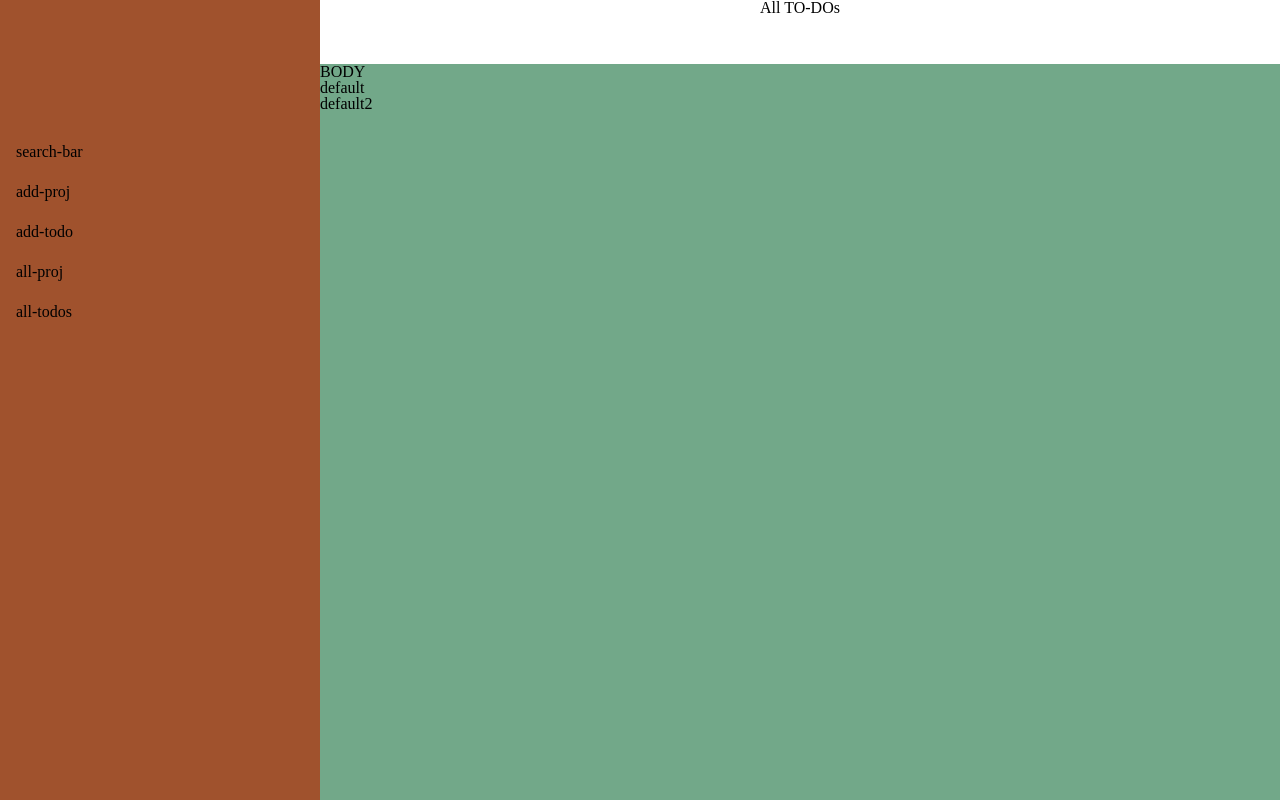
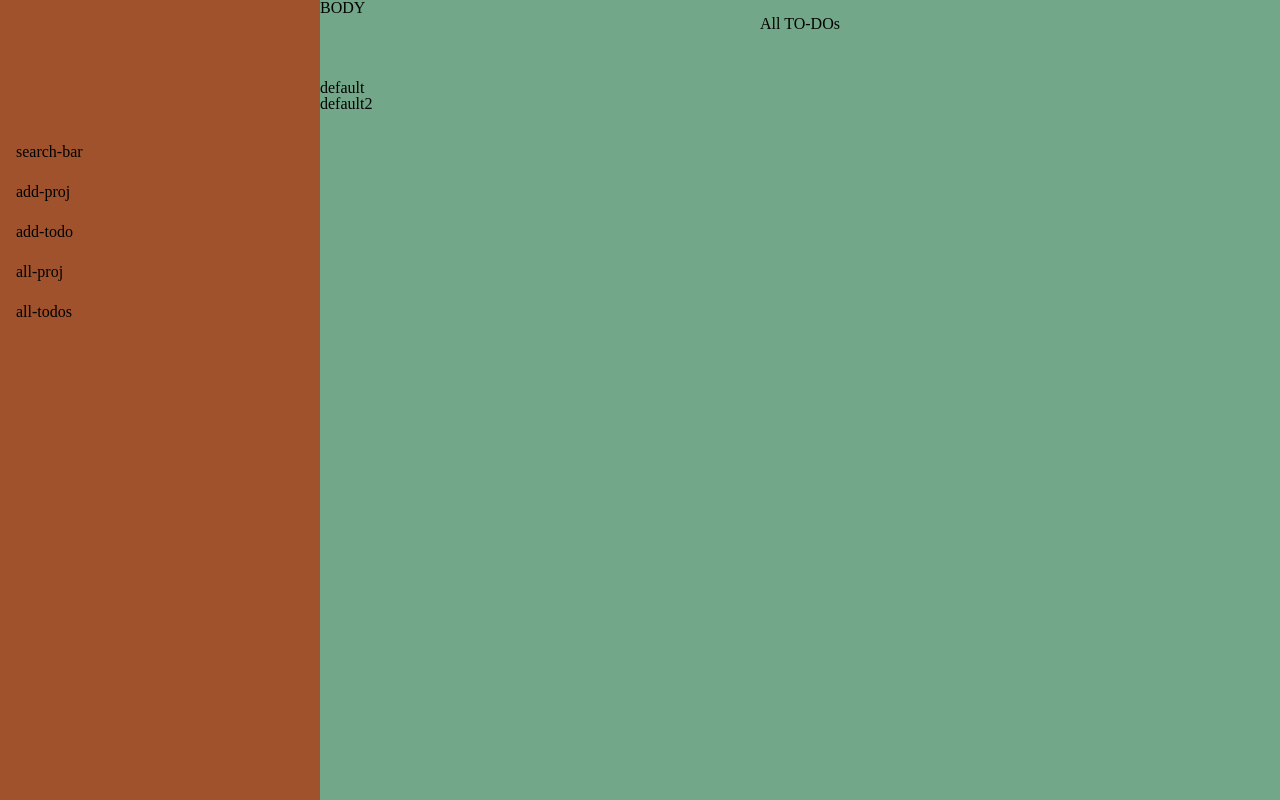
Before and after one commit to RossielCS/To-Do-List, a website built with webpack: page dist/index.html in a window 1280 px wide. Both pictures are taken after a click on the item "all-todos". Built offline with nearby package versions, Linux system fonts and the light colour scheme.

Commit message:
Reload show proj todos section on submit

```diff
--- a/src/assets/stylesheets/style.scss
+++ b/src/assets/stylesheets/style.scss
@@ -48,14 +48,15 @@ nav {
 #sect-selected-todo {
   width: 75%;
 
-  h1 {
-    height: 8%;
-    text-align: center;
-  }
+  #show-proj-todo {
+    height: 100%;
 
-  section {
+    h1 {
+      height: 8%;
+      text-align: center;
+    }
+
     background-color: rgb(114, 168, 137);
-    height: 92%;
   }
 }
 
--- a/src/index.js
+++ b/src/index.js
@@ -45,5 +45,12 @@ navList[3].addEventListener('click', () => {
 });
 
 navList[4].addEventListener('click', () => {
-  createShowToDos(displaySection, projectsCont);
+  if (!document.getElementById('show-proj-todo')) {
+    createShowToDos(displaySection, projectsCont);
+  } else {
+    document.getElementById('show-proj-todo').remove();
+    createShowToDos(displaySection, projectsCont);
+  }
 });
+
+navList[4].click();
--- a/src/modules/aux-methods.js
+++ b/src/modules/aux-methods.js
@@ -84,6 +84,7 @@ function addCBToSubmit(...params) {
     } else {
       message.style.display = 'none';
       document.querySelector('.modal').remove();
+      document.getElementById('all-todos').click();
     }
   });
 }
--- a/src/modules/dom-show-todos.js
+++ b/src/modules/dom-show-todos.js
@@ -1,20 +1,21 @@
 import { creator } from './aux-methods';
 
 function showAllToDos(parent) {
-  const title = creator(parent, 'h1', 'append');
-  title.innerHTML = 'All TO-DOs';
-
   const body = creator(parent, 'section', 'append');
   body.innerHTML = 'BODY';
   body.setAttribute('id', 'show-proj-todo');
+
+  const title = creator(body, 'h1', 'append');
+  title.innerHTML = 'All TO-DOs';
 
   return body;
 }
 
 function objList(container, projectsCont) {
-  let ul = '';
+  const ulCont = creator(container, 'div', 'append');
+  ulCont.setAttribute('class', 'show-ul-cont');
   Object.values(projectsCont).forEach(proj => {
-    ul = creator(container, 'ul', 'append');
+    const ul = creator(ulCont, 'ul', 'append');
     const projTitle = creator(ul, 'h2', 'append');
     projTitle.innerHTML = proj.getTitle();
     const todos = proj.getToDos();
@@ -34,7 +35,7 @@ function objList(container, projectsCont) {
       notes.innerHTML = `${todos[i].getNotes()}`;
     }
   });
-  return ul;
+  return ulCont;
 }
 
 function createShowToDos(parent, projectsCont) {
```
